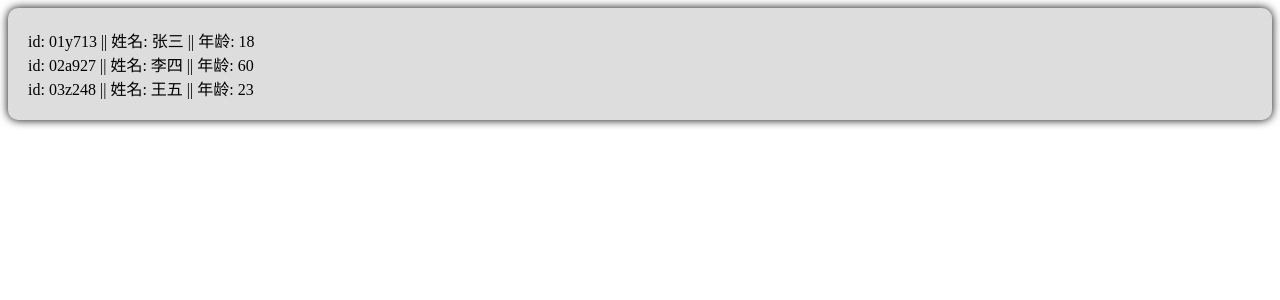
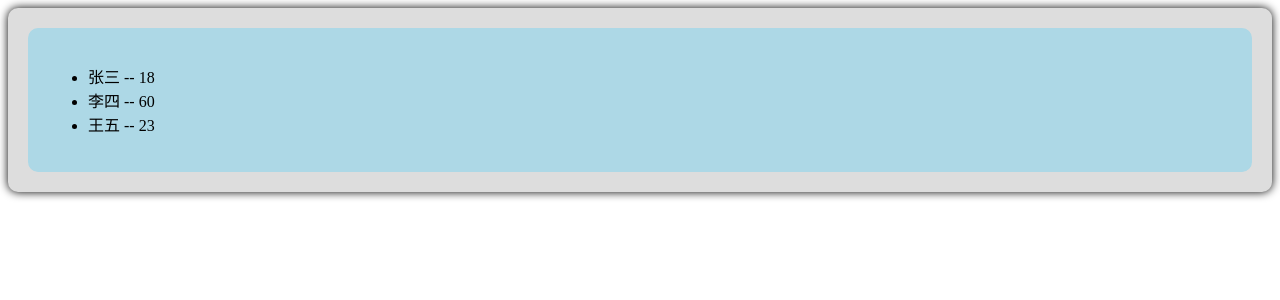
Before and after one commit to Ravilace/vue_study, a Vue app: page / in a window 1280 px wide. Shown: the top 300 px of the page. Built offline with nearby package versions, Linux system fonts and the light colour scheme; the HTML template or start-up script is replaced by a standard one.

Commit message:
:sparkles: defineProps

```diff
--- a/src/App.vue
+++ b/src/App.vue
@@ -1,10 +1,36 @@
 <script setup lang="ts">
-  import Person from './components/Person.vue';
+import { reactive } from 'vue'
+import { type Persons } from '@/types'
+import Person from './components/Person.vue'
+
+// reactive直接传泛型
+let personList = reactive<Persons>([
+  {
+    id: '01y713',
+    name: '张三',
+    age: 18,
+  },
+  {
+    id: '02a927',
+    name: '李四',
+    age: 60,
+  },
+  {
+    id: '03z248',
+    name: '王五',
+    age: 23,
+    x: 1,
+  },
+])
 </script>
 
 <template>
   <div class="app">
-    <Person ref="ren"/>
+    <!--    不加冒号会传字符串过去-->
+    <!--    <Person a="哈哈" list=personList />-->
+    <!--    加冒号相当于对字符串进行了eval实际拿变量求值-->
+    <!--    ref是特例，不需要加冒号-->
+    <Person :personList="personList" />
   </div>
 </template>
 
--- a/src/components/Person.vue
+++ b/src/components/Person.vue
@@ -1,32 +1,29 @@
 <script setup lang="ts">
-import { ref } from 'vue'
-import { type PersonInter, type Persons } from '@/types/index.ts'
-// let person: PersonInter = {id: "215345", name:'赵六', age: 42}
+// defineProps是宏函数，可以不用手动引入
+import {withDefaults } from 'vue'
+import type {Persons} from "@/types";
+// 只接收
+// defineProps(['a'])
 
-let personList: Persons = [
-  {
-    id: '01y713',
-    name: '张三',
-    age: 18,
-  },
-  {
-    id: '02a927',
-    name: '李四',
-    age: 60,
-  },
-  {
-    id: '03z248',
-    name: '王五',
-    age: 23,
-  },
-]
+// 同时将props保存起来
+// let x = defineProps(['personList'])
+// console.log(x)
+
+// 接收props同时限制type: defineProps<{personList:Persons}>()
+// 限制必要性：defineProps<{personList？:Persons}>()
+// 使用withDefaults设置默认值，注意使用函数来返回对象或数组
+// 因为使用工厂函数可以保证每次这种默认值都是新建的，防止共享内存地址导致污染
+withDefaults(defineProps<{personList:Persons}>(), {
+  personList: () => [{'id': "0", 'name': '测试', age: 0}]
+})
+
 </script>
 
 <template>
   <div class="person">
-    <div v-for="person in personList">
-      id: {{person.id}} || 姓名: {{ person.name }} || 年龄: {{person.age}}
-    </div>
+    <ul>
+      <li v-for="person in personList" :key="person.id">{{ person.name }} -- {{ person.age }}</li>
+    </ul>
   </div>
 </template>
 
@@ -34,4 +31,10 @@ let personList: Persons = [
 button {
   margin: 0 5px;
 }
+
+div {
+  background-color: lightblue;
+  border-radius: 10px;
+  padding: 20px;
+}
 </style>
--- a/src/types/index.ts
+++ b/src/types/index.ts
@@ -2,7 +2,8 @@
 export interface PersonInter {
     id: string,
     name: string,
-    age: number
+    age: number,
+    x?: number // 加个?代表这个属性是可选的
 }
 
 // 一个自定义类型
```
Lines whose indentation alone changed are shown as unchanged.
